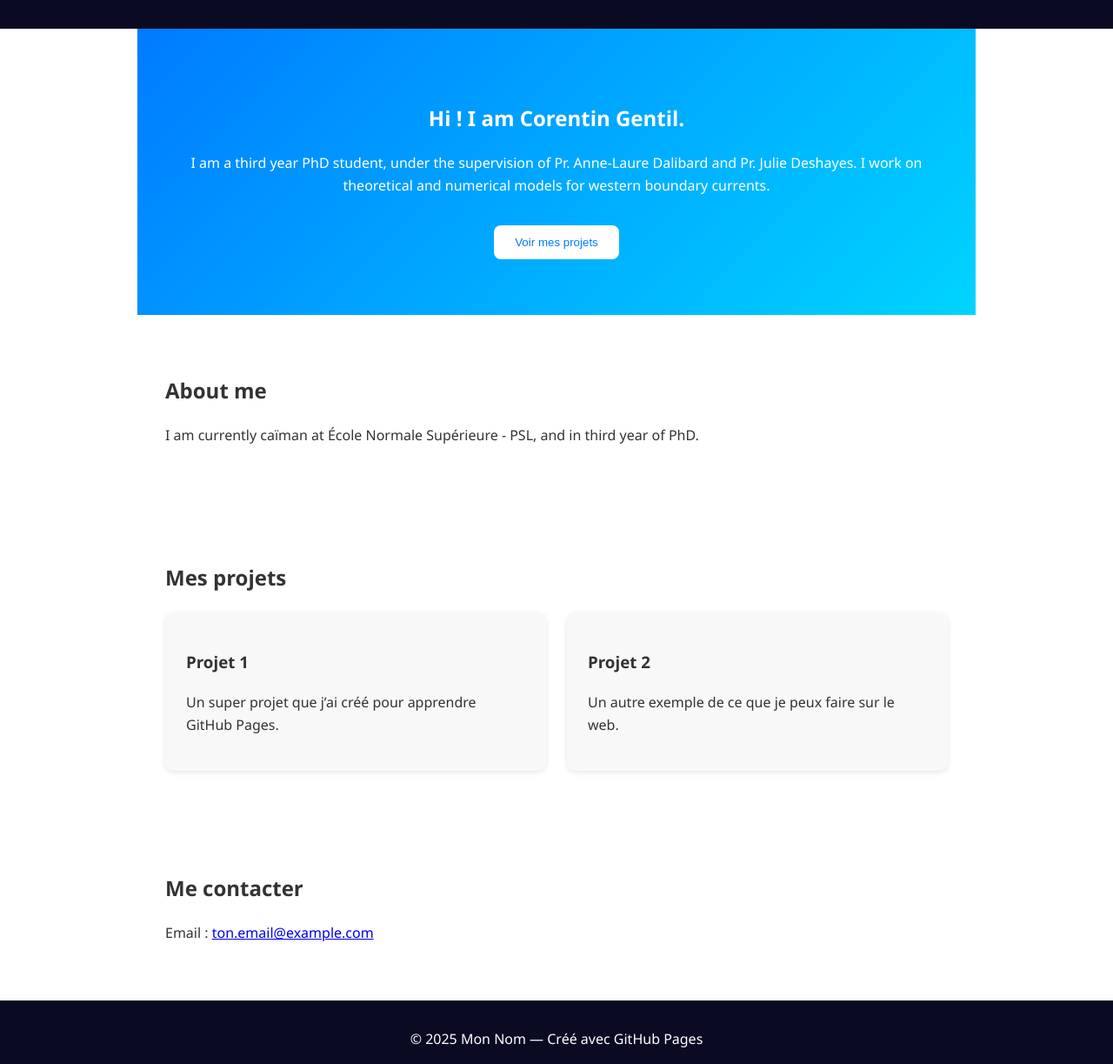
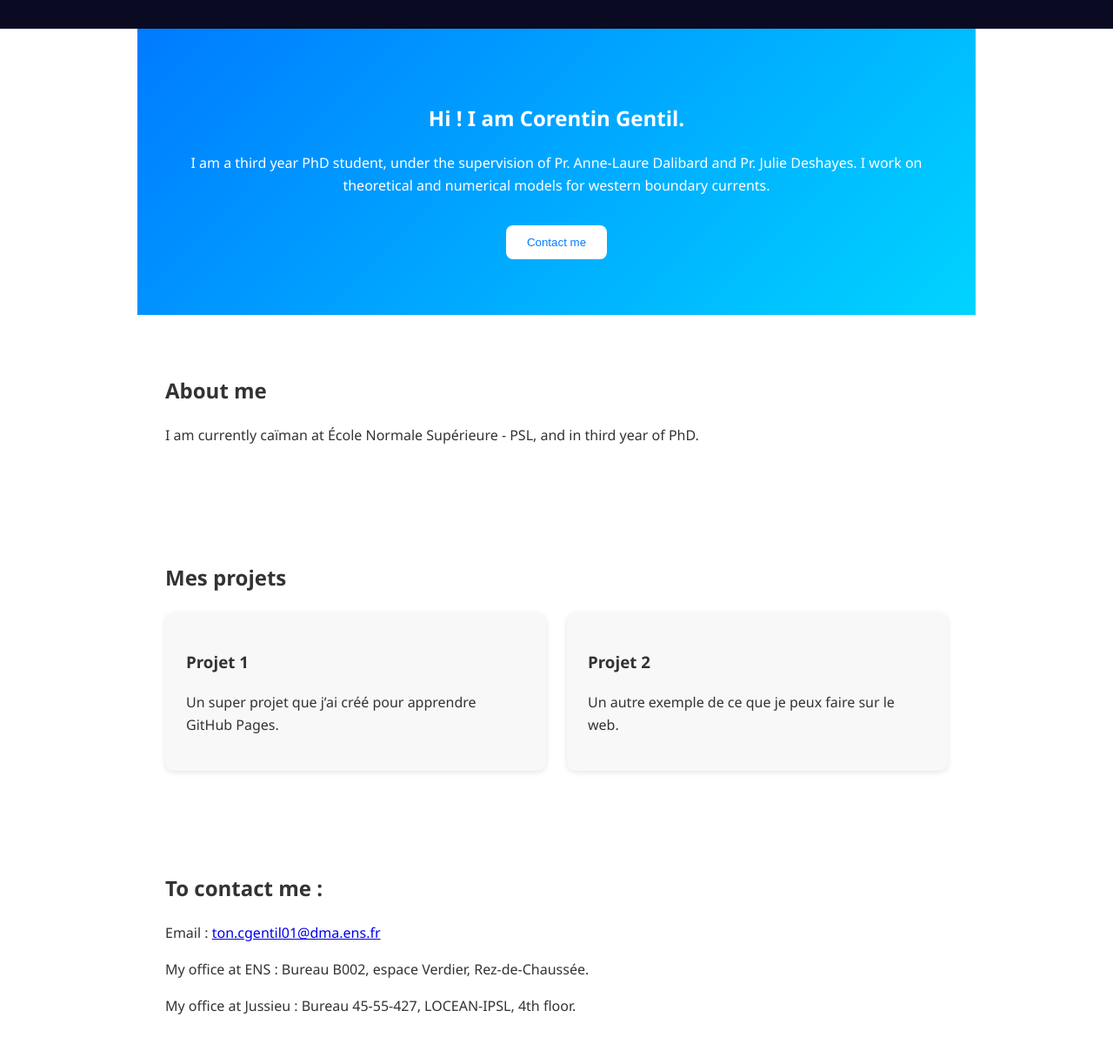
Before and after one commit to corentingentil/corentingentil.github.io, a plain HTML site: page index.html in a window 1280 px wide. Shown: the part 77-1300 px from the top of the page at 87% size. Drawn offline with Linux system fonts and the light colour scheme.

Commit message:
Update index.html

```diff
--- a/index.html
+++ b/index.html
@@ -11,11 +11,11 @@
     <nav>
       <h1>Corentin Gentil</h1>
       <ul>
-        <li><a href="#research">Research interests</a></li>
-        <li><a href="#teaching">Teaching</a></li>
-        <li><a href="#resume">Résumé</a></li>
-        <li><a href="#about">About me</a></li>
-        <li><a href="#contact">Contact</a></li>
+        <li><a href="research/">Research interests</a></li>
+        <li><a href="teaching/">Teaching</a></li>
+        <li><a href="resume/">Résumé</a></li>
+        <li><a href="about/">About me</a></li>
+        <li><a href="contact/">Contact</a></li>
       </ul>
     </nav>
   </header>
@@ -23,7 +23,7 @@
   <section id="hero">
     <h2>Hi ! I am Corentin Gentil.</h2>
     <p>I am a third year PhD student, under the supervision of Pr. Anne-Laure Dalibard and Pr. Julie Deshayes. I work on theoretical and numerical models for western boundary currents.</p>
-    <button onclick="scrollToSection('projects')">Voir mes projets</button>
+    <button onclick="scrollToSection('contact')">Contact me</button>
   </section>
 
   <section id="about">
@@ -48,12 +48,14 @@
   </section>
 
   <section id="contact">
-    <h2>Me contacter</h2>
-    <p>Email : <a href="mailto:ton.email@example.com">ton.email@example.com</a></p>
+    <h2>To contact me :</h2>
+    <p>Email : <a href="mailto:cgentil01@dma.ens.fr">ton.cgentil01@dma.ens.fr</a></p>
+    <p>My office at ENS : Bureau B002, espace Verdier, Rez-de-Chaussée.</p>
+    <p>My office at Jussieu : Bureau 45-55-427, LOCEAN-IPSL, 4th floor.</p>
   </section>
 
   <footer>
-    <p>© 2025 Mon Nom — Créé avec GitHub Pages</p>
+    <p>© 2025 Corentin Gentil — Créé avec GitHub Pages</p>
   </footer>
 
   <script src="script.js"></script>
```
